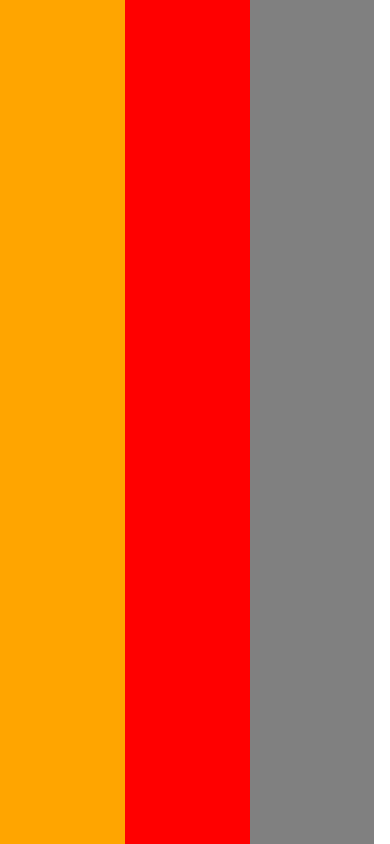
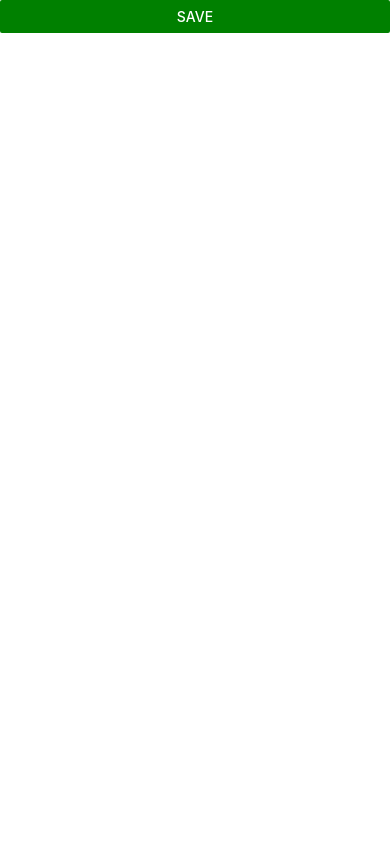
Before and after one commit to sumoninfo/React-Native-1st-App, a React Native app: screen / in a window 390 px wide. Built offline with nearby package versions, Linux system fonts and the light colour scheme.

Commit message:
Button Compo functionality working on

```diff
--- a/App.js
+++ b/App.js
@@ -1,35 +1,15 @@
-import React, {Component} from 'react';
-import {Text, View}       from "react-native";
+import React, {Component}          from 'react';
+import {Alert, Button, Text, View} from "react-native";
 
 class App extends Component {
+    alertMe = () => {
+        Alert.alert("hello");
+    }
+
     render() {
         return (
-            <View style={{
-                flexDirection: 'row',
-                height       : "100%",
-                width        : "100%",
-            }}>
-                <View style={{
-                    backgroundColor: "orange",
-                    flexDirection  : 'column',
-                    height         : "100%",
-                    width          : "32%"
-                }}>
-                </View>
-                <View style={{
-                    backgroundColor: "red",
-                    flexDirection  : 'column',
-                    height         : "100%",
-                    width          : "32%"
-                }}>
-                </View>
-                <View style={{
-                    backgroundColor: "gray",
-                    flexDirection  : 'column',
-                    height         : "100%",
-                    width          : "32%"
-                }}>
-                </View>
+            <View>
+                <Button color="green" title="Save" onPress={this.alertMe}/>
             </View>
         );
     }
```
